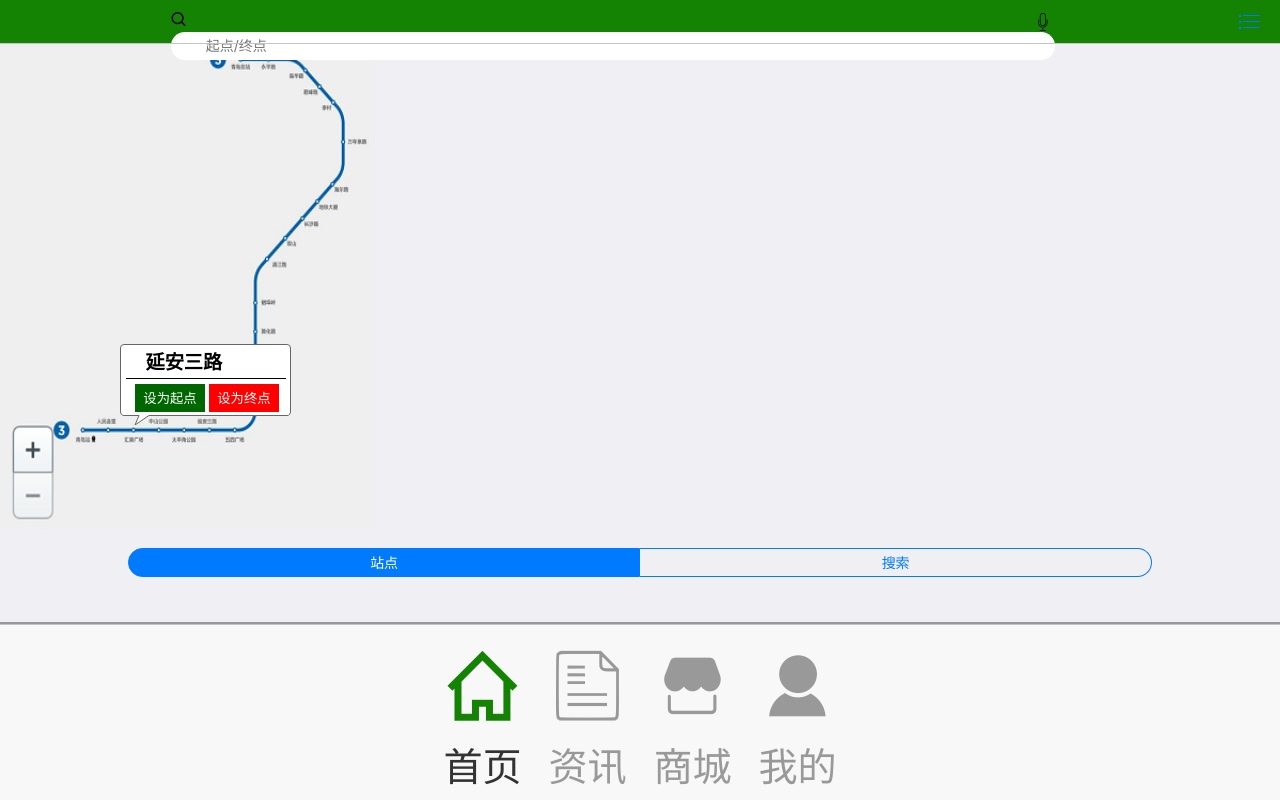
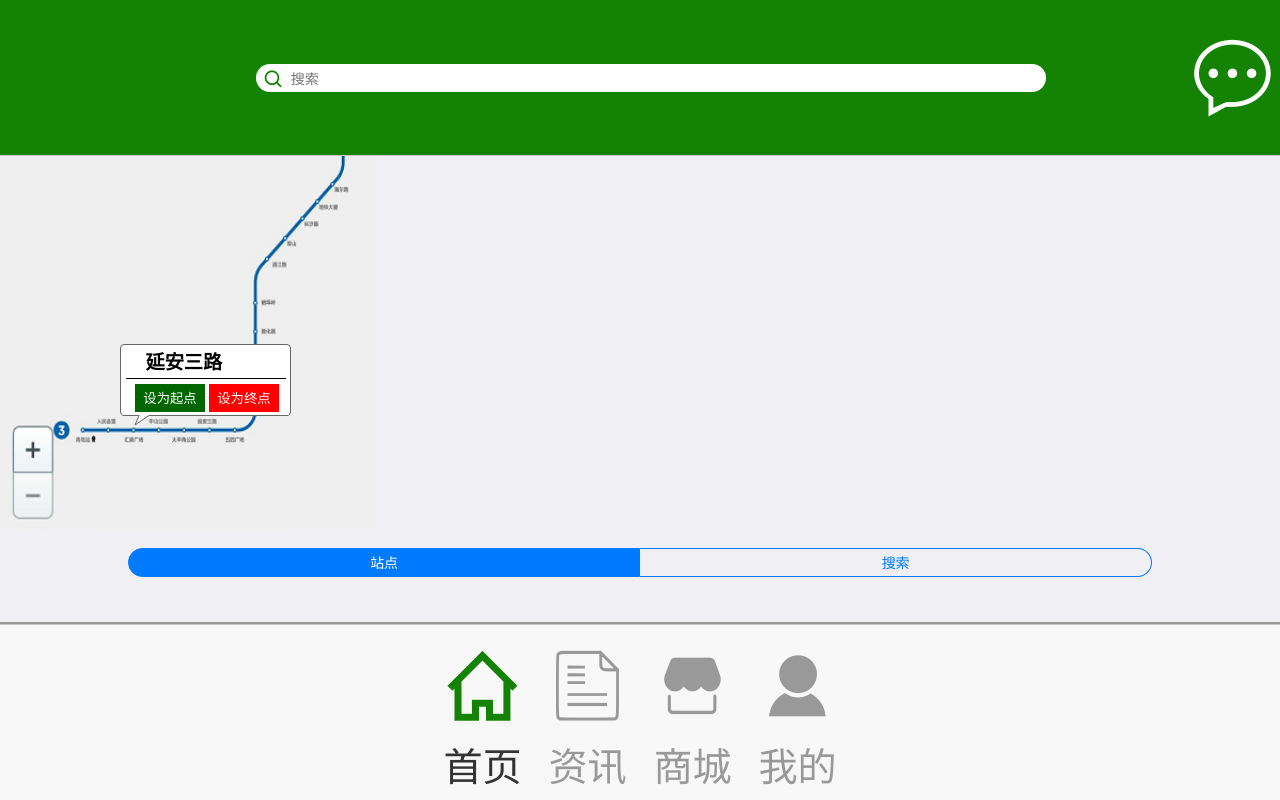
Before and after one commit to fallrain/QDMetro, a website: page index.html in a window 1280 px wide. Drawn offline with Linux system fonts and the light colour scheme.

Commit message:
修改顶栏，底栏

```diff
--- a/css/app/my-app.scss
+++ b/css/app/my-app.scss
@@ -7,11 +7,19 @@ $sh: 2120;
 .qdm {
   .navbar {
     background: #148304;
+    height: 132*100/$sw +vw;
+    .qdm-icon-back {
+      color: #fff;
+    }
+    .icon-xiaoxi {
+      font-size: 66*100/$sw +vw;
+      color: #fff;
+    }
     .qdm-titleSearch-gp {
       position: relative;
       height: 28px;
-      width: 70%;
-      margin: auto;
+      width: percentage(664/($sw - 18));
+      margin-left: percentage(($sw - 664)/($sw - 18)/2);
       .sch, .mic {
         font-size: 1.2rem;
         position: absolute;
@@ -19,7 +27,8 @@ $sh: 2120;
       .sch {
         left: .5rem;
         top: 50%;
-        margin-top: -.6rem;
+        margin-top: -.77rem;
+        color: #148304;
       }
       .mic {
         right: .5rem;
--- a/index.html
+++ b/index.html
@@ -40,13 +40,18 @@
       <div class="navbar-inner">
         <!-- We have home navbar without left link-->
         <div class="qdm-titleSearch-gp">
-          <i class="iconfont icon-sousuo"></i>
-          <input type="text" class="ipt" id="sch" placeholder="起点/终点" readonly>
-          <i class="f7-icons mic">mic</i>
+          <i class="iconfont icon-sousuo sch"></i>
+          <input type="text" class="ipt" id="sch" placeholder="搜索" readonly>
         </div>
         <!--<div class="center sliding">Awesome App</div>-->
         <div class="right">
-          <!-- Right link contains only icon - additional "icon-only" class--><a href="#" class="link icon-only open-panel"> <i class="icon icon-bars"></i></a>
+          <!-- Right link contains only icon - additional "icon-only" class-->
+          <!--<a href="#" class="link icon-only open-panel">
+            <i class="icon icon-bars"></i>
+          </a>-->
+          <a href="#" class="link icon-only">
+            <i class="iconfont icon-xiaoxi"></i>
+          </a>
         </div>
       </div>
     </div>
```
Also changed, not shown: about.html (+7 -3 lines), css/app/my-app.css, 1 other file.
